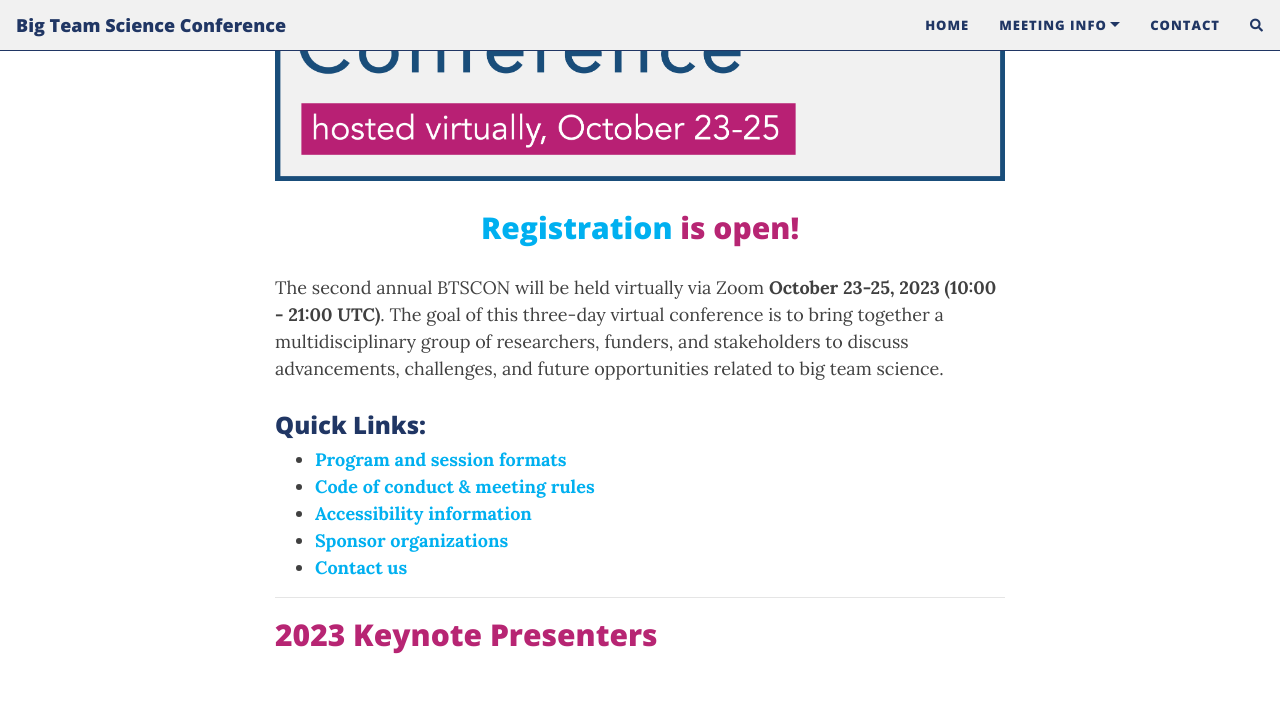
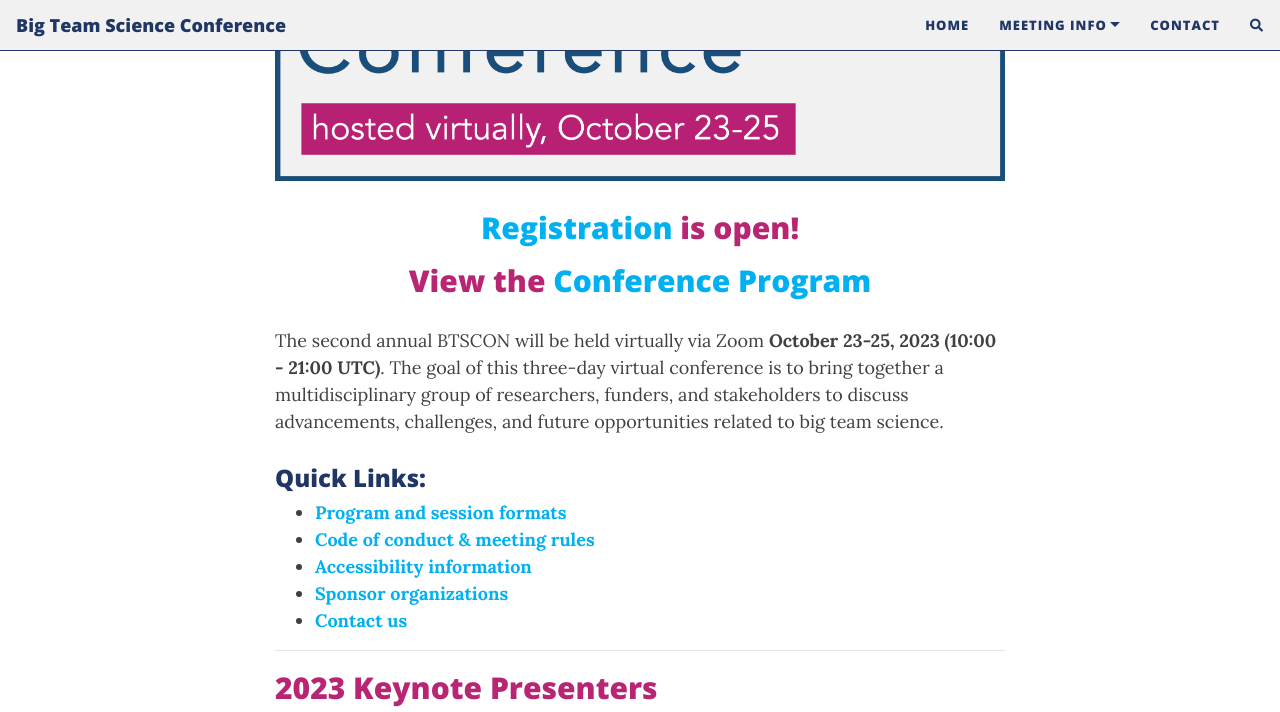
Before and after one commit to bigteamscienceconference/bigteamscienceconference.github.io, a Jekyll site: the page built from index.md, in a window 1280 px wide and 900 px high, scrolled down 356 px, cut to the strip 0-712 px from the top of the window. Built offline with Jekyll 4.4.1, drawn with Linux system fonts in a browser that asks for light colours; nearby versions of some CDN libraries; comment, search, counter and statistics services are not loaded.

Commit message:
Update index.md

```diff
--- a/index.md
+++ b/index.md
@@ -10,6 +10,9 @@ layout: page
 -->
 
 <h2 align="center"><a href="{{site.baseurl}}/registration/">Registration</a> is open!</h2>
+
+<h2 align="center">View the <a href="{{site.baseurl}}/Program/">Conference Program</a></h2>
+
 
 The second annual BTSCON will be held virtually via Zoom <b>October 23-25, 2023 (10:00 - 21:00 UTC)</b>. The goal of this three-day virtual conference is to bring together a multidisciplinary group of researchers, funders, and stakeholders to discuss advancements, challenges, and future opportunities related to big team science.
 
```
